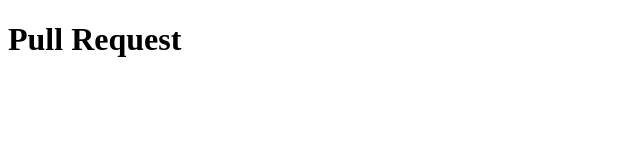
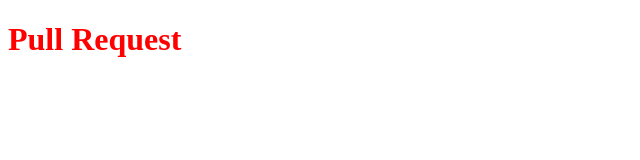
Before and after one commit to cariskao/coco, a plain HTML site: page index.html in a window 1280 px wide. Shown: the whole page, without its empty margins (0-640 px from the left). Drawn offline with Linux system fonts and the light colour scheme.

Commit message:
add color

```diff
--- a/index.html
+++ b/index.html
@@ -6,6 +6,7 @@
    <meta name="viewport" content="width=device-width, initial-scale=1.0">
    <meta http-equiv="X-UA-Compatible" content="ie=edge">
    <title>Pull Request</title>
+   <link rel="stylesheet" href="main.css">
 </head>
 
 <body>
--- /dev/null
+++ b/main.css
@@ -0,0 +1,3 @@
+h1 {
+   color: #ff0000;
+}
```
